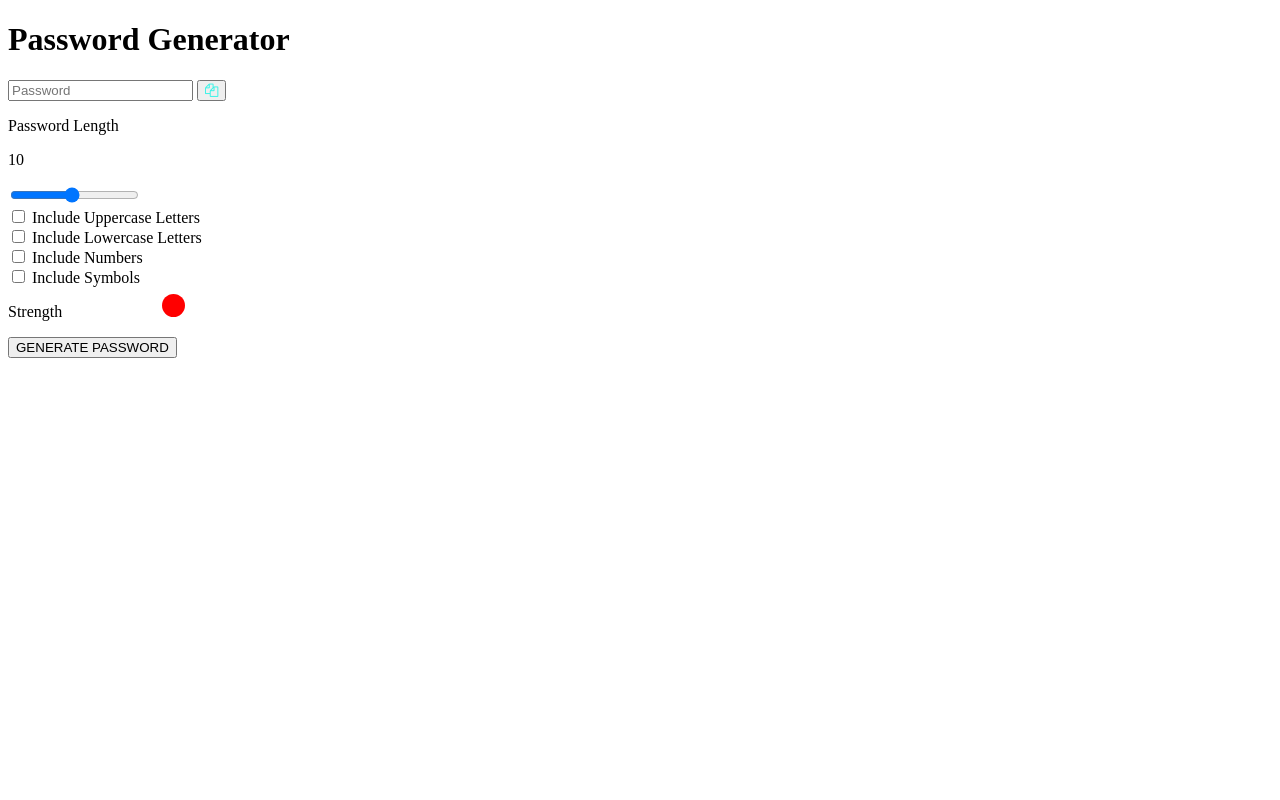
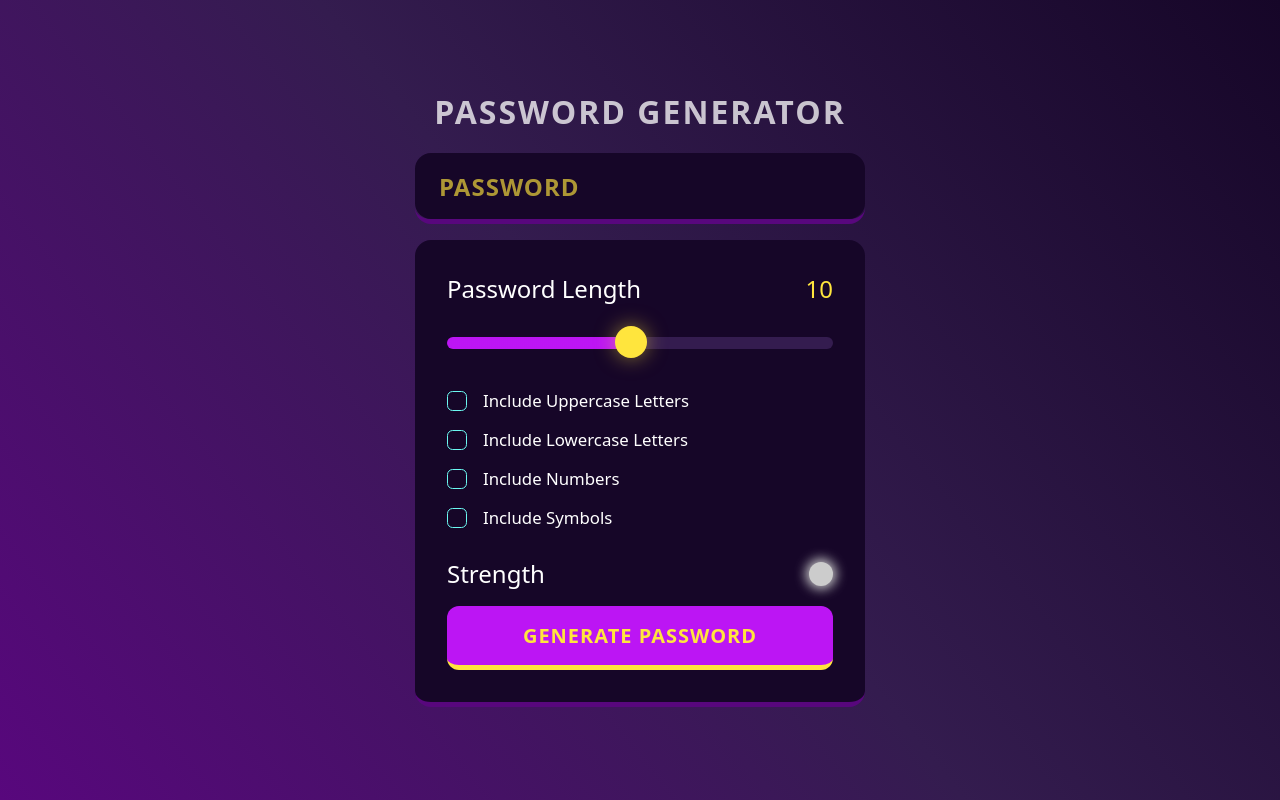
Before and after one commit to Bhartendu-Pant/javaScript30, a plain HTML site: page javaScript30/PasswordGenerator/index.html in a window 1280 px wide. Drawn offline with Linux system fonts and the light colour scheme.

Commit message:
adding css

```diff
--- a/javaScript30/PasswordGenerator/index.html
+++ b/javaScript30/PasswordGenerator/index.html
@@ -8,8 +8,7 @@
     <link rel="stylesheet" href="style.css">
     <script src="script.js" defer></script>
     <link rel="icon" href="https://fav.farm/✅" />
-    <link rel='stylesheet' href='https://cdnjs.cloudflare.com/ajax/libs/font-awesome/4.7.0/css/font-awesome.min.css'>
-
+    <link href='https://unpkg.com/css.gg@2.0.0/icons/css/copy.css' rel='stylesheet'>
 
 </head>
 
@@ -18,9 +17,9 @@
         <h1>Password Generator</h1>
         <div class="display-container">
             <input placeholder="Password" class="display" data-passwordDisplay readonly>
-            <button data-copy >
-                <span data-copyMsg></span>
-                <i class='fa fa-copy' style='color:#39f3e7'></i>
+            <button class="cpy-btn" data-copy >
+                <span class="cpyMsg" data-copyMsg></span>
+                <i class="gg-copy" ></i>
             </button>
         </div>
 
@@ -31,35 +30,35 @@
             </div>
 
 
-            <input type="range" max="20" min="1" step="1" data-lengthSlider>
+            <input class="slider" type="range" max="20" min="1" step="1" data-lengthSlider>
 
 
-            <div class="check-password">
-                <div class="uppercase">
+
+                <div class="check">
                     <input type="checkbox" id="uppercase">
                     <label for="uppercase">Include Uppercase Letters</label>
                 </div>
-                <div class="lowercase">
+                <div class="check">
                     <input type="checkbox" id="lowercase">
                     <label for="lowercase">Include Lowercase Letters</label>
                 </div>
-                <div class="numbers">
+                <div class="check">
                     <input type="checkbox" id="numbers">
                     <label for="numbers">Include Numbers</label>
                 </div>
-                <div class="symbols">
+                <div class="check">
                     <input type="checkbox" id="symbols">
                     <label for="symbols">Include Symbols</label>
                 </div>
 
                 <div class="password-strength">
-                    <p style="display: inline-block;">Strength</p><div data-indicator style="display: inline-block; border-radius: 50%; margin-left:100px; background-color: red; height: 23px; width: 23px; "></div>
+                    <p>Strength</p><div data-indicator></div>
                 </div>
 
                 <div class="button">
                     <button data-generatePass>GENERATE PASSWORD</button>
                 </div>
-            </div>
+
         </div>
     </div>
 
--- a/javaScript30/PasswordGenerator/script.js
+++ b/javaScript30/PasswordGenerator/script.js
@@ -19,6 +19,7 @@ let passwordLength =10;
 let checkCount =0;
 // Indicator color: gray
 // let color= "gray";
+setIndicator("#ccc");
 
 
 handleSlider();
@@ -29,11 +30,15 @@ setIndicator();
 function handleSlider(){
     inputSlider.value=passwordLength;
     lengthNumber.innerText = passwordLength;
+    const min = inputSlider.min;
+    const max = inputSlider.max;
+    inputSlider.style.backgroundSize = ((passwordLength - min)*100/(max-min))+"% 100%";
 }
 
 
 function setIndicator(color){
     indicator.style.backgroundColor =color;
+    indicator.style.boxShadow = `0px 0px 12px 3px ${color}`;
 }
 
 function getRndInt(min,max){
--- a/javaScript30/PasswordGenerator/style.css
+++ b/javaScript30/PasswordGenerator/style.css
@@ -0,0 +1,293 @@
+*,
+*::before,
+::after{
+    margin: 0;
+    padding: 0;
+    box-sizing: border-box;
+    font-family:system-ui, -apple-system, BlinkMacSystemFont, 'Segoe UI', Roboto, Oxygen, Ubuntu, Cantarell, 'Open Sans', 'Helvetica Neue', sans-serif;
+
+}
+
+:root{
+    --dk-violet : hsl(268,75%,9%);
+    --lt-violet : hsl(268,47%,21%);
+    --lt-violet2 : hsl(281,89%,26%);
+    --vb-violet: hsl(285,91%,52%);
+    --vb-yellow: hsl(52,100%,62%);
+    --pl-white : hsl(0,0%,100%);
+    --vb-cyan : hsl(176,100%,44%);
+    --vb-cyan : hsl(177,92%,70%);
+
+    --dk-text: hsl(198,20%,13%);
+}
+
+body{
+    width: 100vw;
+    height: 100vh;
+    display: flex;
+    flex-direction: column;
+    align-items: center;
+    justify-content: center;
+    background: linear-gradient(231deg,rgba(22,6,40,1) 0%,rgba(52,28,79,1) 50%,rgba(88,7,125,1) 100%);
+}
+
+.container{
+   width: 90%;
+   max-width: 450px;
+}
+
+h1{
+
+    color: var(--pl-white);
+    opacity: 0.75;
+    text-transform:uppercase;
+    letter-spacing: 2px;
+    text-align: center;
+    line-height: 1.2;
+}
+
+.display-container{
+    width: 100%;
+    position: relative;
+    background-color: val(--dk-violet);
+    border-radius: 1rem;
+    border-bottom: 0.35rem solid var(--lt-violet2);
+    margin: 1rem 0;
+    padding-top: 0.35rem;
+}
+
+.display{
+    width: 100%;
+    background-color: transparent;
+    outline: none;
+    border-radius: 1rem;
+    padding:1.15rem 1rem;
+    color: var(--vb-yellow);
+    font-weight: 600;
+    font-size: 1.5rem;
+    line-height: 30px;
+    letter-spacing: 1px;
+    padding-right: 3.25rem;
+    border: none;
+    background-color:var(--dk-violet);
+}
+
+.display::placeholder{
+    position:absolute;
+    top: 50%;
+    left: 1.5rem;
+    font-size: 1.5rem;
+    line-height: 30px;
+    color: var(--vb-yellow);
+    opacity: 0.65;
+    text-transform: uppercase;
+    transform: translateY(-50%);
+
+}
+
+.display-container button{
+    position:absolute;
+    top:50%;
+    right: 1.5rem;
+    width: 30px;
+    height: 25px;
+    color: rgb(49, 228, 228);
+    background-color:transparent;
+    border: none;
+    cursor: pointer;
+    transform: translateY(-50%);
+}
+
+.input-container{
+    width: 100%;
+    background-color:var(--dk-violet);
+    border-radius: 1rem;
+    padding: 2rem;
+    border-bottom: 0.35rem solid var(--lt-violet2);
+}
+
+.cpyMsg{
+    position: absolute;
+    background-color: var(--lt-violet);
+    color: var(--vb-yellow);
+    font-size: 1.25rem;
+    top:-40px;
+    left: -25px;
+    padding: 4px 7px;
+    border-radius: 1rem;
+    opacity: 0;
+    transform: scale(0);
+    transform-origin: bottom;
+    transition: all 250ms ease-in-out;
+}
+
+.cpyMsg.active{
+    opacity: 1;
+    transform: scale(1);
+}
+
+.slider{
+    appearance: none;
+    width: 100%;
+    cursor: pointer;
+    background-color: var(--lt-violet);
+    border-radius: 1rem;
+    margin-top: 2rem;
+    margin-bottom: 1.5rem;
+    height: 0.75rem;
+    background-image: linear-gradient(var(--vb-violet),var(--vb-violet));
+    background-repeat: no-repeat;
+}
+
+ /* slider thumb */
+.slider::-webkit-slider-thumb{
+    position: relative;
+    appearance: none;
+    background-color: var(--vb-yellow);
+    height: 2rem;
+    width: 2rem;
+    border-radius: 50%;
+    margin-top: -3px;
+    box-shadow: 0px 0px 20px 0px rgba(255,229,61,0.50);
+    transition:all 100ms ease-in;
+
+
+}
+
+.slider:focus{
+    outline: 3px solid var(--vb-yellow);
+}
+
+.slider::-webkit-slider-thumb:hover{
+    outline: 2px solid var(--vb-yellow);
+    background-color: var(--dk-violet);
+    box-shadow:0px 0px 25px 5px rgba(255,229,61,0.80);
+}
+
+.password-length-container{
+    display: flex;
+    justify-content: space-between;
+    align-items: center;
+
+}
+
+.password-length-container p:nth-child(1){
+    color: var(--pl-white);
+    font-size: 1.5rem;
+
+}
+
+.password-length-container p:nth-child(2){
+    color: var(--vb-yellow);
+    font-size: 1.5rem;
+
+}
+
+.password-strength{
+    display: flex;
+    justify-content: space-between;
+    align-items: center;
+    margin-top: 1.75rem;
+
+}
+
+.password-strength p{
+    color: var(--pl-white);
+    font-size: 1.5rem;
+}
+
+.password-strength div{
+    height: 1.5rem;
+    width: 1.5rem;
+   border-radius: 50%;
+}
+
+.button{
+    width: 100%;
+    padding: 1rem 0;
+    background-color: var(--vb-violet);
+    text-align: center;
+    border-radius: 0.75rem;
+    border-bottom: 0.35rem solid var(--vb-yellow);
+    margin-top:1rem;
+    cursor: pointer;
+
+
+}
+
+.button button{
+    width: 100%;
+    background-color: transparent;
+    border: none;
+    cursor: pointer;
+    text-transform: uppercase;
+    letter-spacing: 1px;
+    color: var(--vb-yellow);
+    font-weight: 600;
+    font-size: 1.25rem;
+}
+
+.check{
+    display: flex;
+    align-items: center;
+    margin: 1rem 0;
+    gap: 0 1rem;
+}
+
+.check input{
+    appearance: none;
+    width: 20px;
+    height: 20px;
+    border: 1px solid var(--vb-cyan);
+    cursor: pointer;
+    position:relative;
+    border-radius: 0.35rem;
+}
+
+.check input:checked{
+    background-color: var(--vb-cyan);
+}
+
+.check input:checked::before{
+    content: '✓';
+    position: absolute;
+    color: var(--dk-text);
+    font-size: 1.05rem;
+    font-weight: 600;
+    left: 50%;
+    top:-3.5px;
+    transform: translateX(-50%);
+}
+
+.check label{
+    color: var(--pl-white);
+    font-size: 1.05rem;
+}
+
+
+
+/* for firefox  the slider behave different with this code use below code for slider pseudo class for firefox */
+
+.slider::-moz-range-thumb{
+
+    position: relative;
+    appearance: none;
+    background-color: var(--vb-yellow);
+    height: 2rem;
+    width: 2rem;
+    border-radius: 50%;
+    margin-top: -3px;
+    box-shadow: 0px 0px 20px 0px rgba(255,229,61,0.50);
+    transition:all 100ms ease-in;
+
+
+}
+
+
+.slider::-moz-range-thumb:hover{
+
+    outline: 2px solid var(--vb-yellow);
+    background-color: var(--dk-violet);
+    box-shadow:0px 0px 25px 5px rgba(255,229,61,0.80);
+
+}
```
